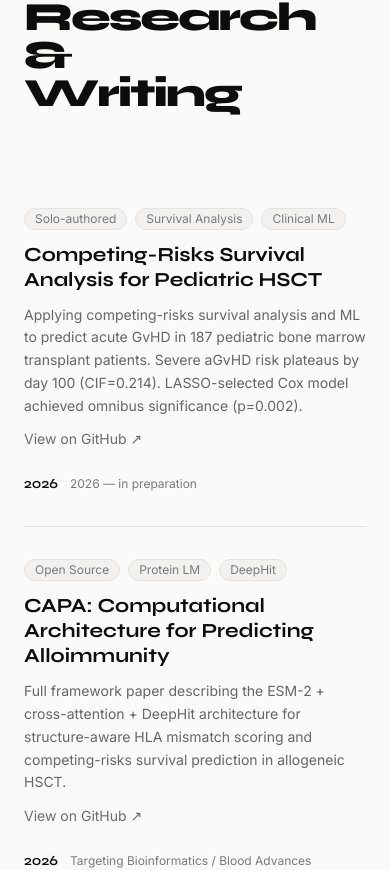
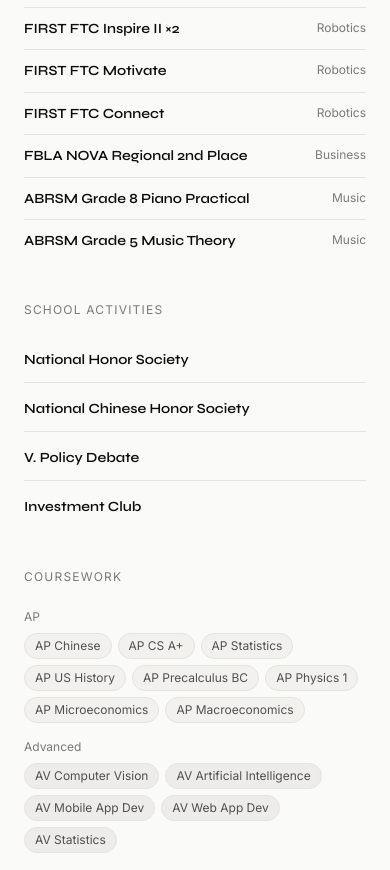
Before and after one commit to sh4wn27/sh4wn, a Next.js app: page / in a window 390 px wide. Shown: the part 6789-7659 px from the top of the page. Built offline with nearby package versions, Linux system fonts and the light colour scheme.

Commit message:
addtional updates with skills

```diff
--- a/app/page.tsx
+++ b/app/page.tsx
@@ -4,6 +4,7 @@
 import Projects from "@/components/Projects";
 import About from "@/components/About";
 import Research from "@/components/Research";
+import Skills from "@/components/Skills";
 import Contact from "@/components/Contact";
 import Footer from "@/components/Footer";
 
@@ -16,6 +17,7 @@
       <Projects />
       <About />
       <Research />
+      <Skills />
       <Contact />
       <Footer />
     </main>
--- a/components/About.tsx
+++ b/components/About.tsx
@@ -5,9 +5,9 @@
 
 const traits = [
   { label: "Competitive Cuber", desc: "Rubik's cube competitor" },
-  { label: "Lacrosse", desc: "Offensive  midfielder" },
+  { label: "Lacrosse", desc: "Offensive midfielder" },
   { label: "ABRSM Grade 8", desc: "Piano · teaches music" },
-  { label: "Youth Volunteer", desc: "Area Youth Ministry DMV" },
+  { label: "Youth Volunteer", desc: "AYM 501(c)(3) · camps, workshops & outreach" },
 ];
 
 const research = [
@@ -16,12 +16,43 @@
   { org: "Children's National Hospital", topic: "Clinical research" },
 ];
 
+const awards = [
+  { name: "President's Volunteer Service Award", category: "Federal" },
+  { name: "President's Education Award", category: "Federal" },
+  { name: "FIRST FTC Inspire II ×2", category: "Robotics" },
+  { name: "FIRST FTC Motivate", category: "Robotics" },
+  { name: "FIRST FTC Connect", category: "Robotics" },
+  { name: "FBLA NOVA Regional 2nd Place", category: "Business" },
+  { name: "ABRSM Grade 8 Piano Practical", category: "Music" },
+  { name: "ABRSM Grade 5 Music Theory", category: "Music" },
+];
+
+const activities = [
+  "National Honor Society",
+  "National Chinese Honor Society",
+  "V. Policy Debate",
+  "Investment Club",
+];
+
+const apCourses = [
+  "AP Chinese", "AP CS A+", "AP Statistics", "AP US History",
+  "AP Precalculus BC", "AP Physics 1", "AP Microeconomics", "AP Macroeconomics",
+];
+
+const avCourses = [
+  "AV Computer Vision", "AV Artificial Intelligence",
+  "AV Mobile App Dev", "AV Web App Dev", "AV Statistics",
+];
+
 export default function About() {
   const ref = useRef(null);
   const inView = useInView(ref, { once: true, margin: "-80px" });
+  const bottomRef = useRef(null);
+  const bottomInView = useInView(bottomRef, { once: true, margin: "-60px" });
 
   return (
     <section id="about" ref={ref} className="px-6 md:px-12 py-28 max-w-7xl mx-auto">
+      {/* Top: Bio + Traits/Research */}
       <div className="grid grid-cols-1 lg:grid-cols-2 gap-16 lg:gap-24 items-start">
         {/* Left */}
         <motion.div
@@ -101,6 +132,82 @@
           </div>
         </motion.div>
       </div>
+
+      {/* Bottom: Awards, Activities, Coursework */}
+      <div ref={bottomRef} className="mt-16 pt-16 border-t border-border grid grid-cols-1 md:grid-cols-3 gap-10">
+        {/* Awards */}
+        <motion.div
+          initial={{ y: 30, opacity: 0 }}
+          animate={bottomInView ? { y: 0, opacity: 1 } : {}}
+          transition={{ duration: 0.7, ease: [0.22, 1, 0.36, 1] }}
+          className="space-y-4"
+        >
+          <p className="text-xs font-sans text-muted tracking-widest uppercase">Awards & Honors</p>
+          <div className="space-y-0">
+            {awards.map((award) => (
+              <div
+                key={award.name}
+                className="flex items-start justify-between py-3 border-b border-border last:border-0 gap-4"
+              >
+                <span className="font-display font-semibold text-sm text-foreground leading-tight">{award.name}</span>
+                <span className="font-sans text-xs text-muted shrink-0">{award.category}</span>
+              </div>
+            ))}
+          </div>
+        </motion.div>
+
+        {/* Activities */}
+        <motion.div
+          initial={{ y: 30, opacity: 0 }}
+          animate={bottomInView ? { y: 0, opacity: 1 } : {}}
+          transition={{ duration: 0.7, ease: [0.22, 1, 0.36, 1], delay: 0.1 }}
+          className="space-y-4"
+        >
+          <p className="text-xs font-sans text-muted tracking-widest uppercase">School Activities</p>
+          <div className="space-y-0">
+            {activities.map((activity) => (
+              <div
+                key={activity}
+                className="py-3 border-b border-border last:border-0"
+              >
+                <span className="font-display font-semibold text-sm text-foreground">{activity}</span>
+              </div>
+            ))}
+          </div>
+        </motion.div>
+
+        {/* Coursework */}
+        <motion.div
+          initial={{ y: 30, opacity: 0 }}
+          animate={bottomInView ? { y: 0, opacity: 1 } : {}}
+          transition={{ duration: 0.7, ease: [0.22, 1, 0.36, 1], delay: 0.2 }}
+          className="space-y-6"
+        >
+          <p className="text-xs font-sans text-muted tracking-widest uppercase">Coursework</p>
+          <div className="space-y-4">
+            <div className="space-y-2">
+              <p className="text-xs font-sans text-muted">AP</p>
+              <div className="flex flex-wrap gap-1.5">
+                {apCourses.map((c) => (
+                  <span key={c} className="text-xs font-sans px-2.5 py-1 rounded-full bg-card border border-border text-foreground/70">
+                    {c}
+                  </span>
+                ))}
+              </div>
+            </div>
+            <div className="space-y-2">
+              <p className="text-xs font-sans text-muted">Advanced</p>
+              <div className="flex flex-wrap gap-1.5">
+                {avCourses.map((c) => (
+                  <span key={c} className="text-xs font-sans px-2.5 py-1 rounded-full bg-[#eeecea] border border-border text-foreground/70">
+                    {c}
+                  </span>
+                ))}
+              </div>
+            </div>
+          </div>
+        </motion.div>
+      </div>
     </section>
   );
 }
--- a/components/Research.tsx
+++ b/components/Research.tsx
@@ -12,6 +12,7 @@
       "Applying competing-risks survival analysis and ML to predict acute GvHD in 187 pediatric bone marrow transplant patients. Severe aGvHD risk plateaus by day 100 (CIF=0.214). LASSO-selected Cox model achieved omnibus significance (p=0.002).",
     tags: ["Solo-authored", "Survival Analysis", "Clinical ML"],
     link: "https://github.com/sh4wn27/heta",
+    linkLabel: "View on GitHub",
   },
   {
     title: "CAPA: Computational Architecture for Predicting Alloimmunity",
@@ -21,6 +22,17 @@
       "Full framework paper describing the ESM-2 + cross-attention + DeepHit architecture for structure-aware HLA mismatch scoring and competing-risks survival prediction in allogeneic HSCT.",
     tags: ["Open Source", "Protein LM", "DeepHit"],
     link: "https://github.com/sh4wn27/capa",
+    linkLabel: "View on GitHub",
+  },
+  {
+    title: "Data-Driven Prediction of Metal-Organic Dissolution and Adhesion Using Machine Learning",
+    venue: "GMU Journal of Student-Scientists' Research, Vol. 7",
+    year: "2025",
+    description:
+      "Co-authored published paper applying Random Forest and SVM models trained on 71 experimentally validated interactions to predict metal ion dissolution and adhesion using molecular descriptors and environmental variables. Published in GMU's Department of Civil, Environmental, and Infrastructure Engineering.",
+    tags: ["Published", "Machine Learning", "Materials Science"],
+    link: "https://doi.org/10.13021/jssr2025.5366",
+    linkLabel: "View Paper",
   },
   {
     title: "Stanford iGEM — Immunocloaking",
@@ -30,6 +42,7 @@
       "Synthetic biology research on immunocloaking strategies. Contributed to experimental design and computational analysis as part of Stanford's iGEM team.",
     tags: ["Synthetic Biology", "iGEM", "Stanford"],
     link: null,
+    linkLabel: null,
   },
 ];
 
@@ -80,7 +93,7 @@
                     rel="noopener noreferrer"
                     className="inline-flex items-center gap-1.5 text-sm font-sans text-foreground/60 hover:text-foreground transition-colors duration-200"
                   >
-                    View on GitHub ↗
+                    {paper.linkLabel} ↗
                   </a>
                 )}
               </div>
--- /dev/null
+++ b/components/Skills.tsx
@@ -0,0 +1,80 @@
+"use client";
+
+import { motion, useInView } from "framer-motion";
+import { useRef } from "react";
+
+const skillGroups = [
+  {
+    label: "Languages",
+    skills: ["Python", "R", "Java", "C++"],
+  },
+  {
+    label: "AI / ML",
+    skills: ["PyTorch", "Machine Learning", "Computer Vision", "ESM-2 · Protein Language Models"],
+  },
+  {
+    label: "Biomedical",
+    skills: ["Immunology", "Immunogenomics", "HLA Typing"],
+  },
+  {
+    label: "Engineering",
+    skills: ["Robotics", "iOS Development", "Mobile App Development"],
+  },
+  {
+    label: "Music",
+    skills: ["ABRSM Grade 8 Piano", "ABRSM Grade 5 Theory"],
+  },
+  {
+    label: "Business & Research",
+    skills: ["SEO", "Investment Analysis", "Research Skills"],
+  },
+];
+
+export default function Skills() {
+  const ref = useRef(null);
+  const inView = useInView(ref, { once: true, margin: "-80px" });
+
+  return (
+    <section ref={ref} className="px-6 md:px-12 py-28 max-w-7xl mx-auto">
+      <div className="grid grid-cols-1 lg:grid-cols-[1fr_2fr] gap-16 items-start">
+        {/* Left: heading */}
+        <motion.div
+          initial={{ y: 50, opacity: 0 }}
+          animate={inView ? { y: 0, opacity: 1 } : {}}
+          transition={{ duration: 0.8, ease: [0.22, 1, 0.36, 1] }}
+          className="space-y-4"
+        >
+          <p className="text-xs font-sans text-accent tracking-widest uppercase font-medium">Skills & Tools</p>
+          <h2 className="font-display font-extrabold text-[clamp(2.5rem,5vw,4.5rem)] leading-[0.95] tracking-tighter text-foreground">
+            Technical<br />Expertise
+          </h2>
+        </motion.div>
+
+        {/* Right: skill groups grid */}
+        <div className="grid grid-cols-2 md:grid-cols-3 gap-8">
+          {skillGroups.map((group, i) => (
+            <motion.div
+              key={group.label}
+              initial={{ y: 20, opacity: 0 }}
+              animate={inView ? { y: 0, opacity: 1 } : {}}
+              transition={{ duration: 0.6, ease: [0.22, 1, 0.36, 1], delay: 0.15 + i * 0.07 }}
+              className="space-y-2.5"
+            >
+              <p className="text-xs font-sans text-muted tracking-widest uppercase">{group.label}</p>
+              <div className="flex flex-wrap gap-1.5">
+                {group.skills.map((skill) => (
+                  <span
+                    key={skill}
+                    className="text-xs font-sans px-2.5 py-1 rounded-full bg-card border border-border text-foreground/70"
+                  >
+                    {skill}
+                  </span>
+                ))}
+              </div>
+            </motion.div>
+          ))}
+        </div>
+      </div>
+    </section>
+  );
+}
```
